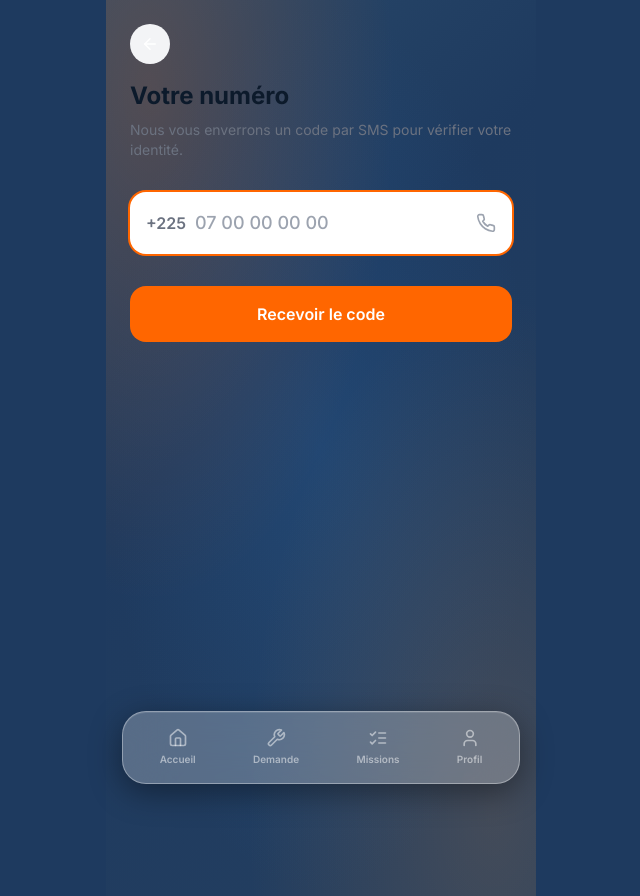
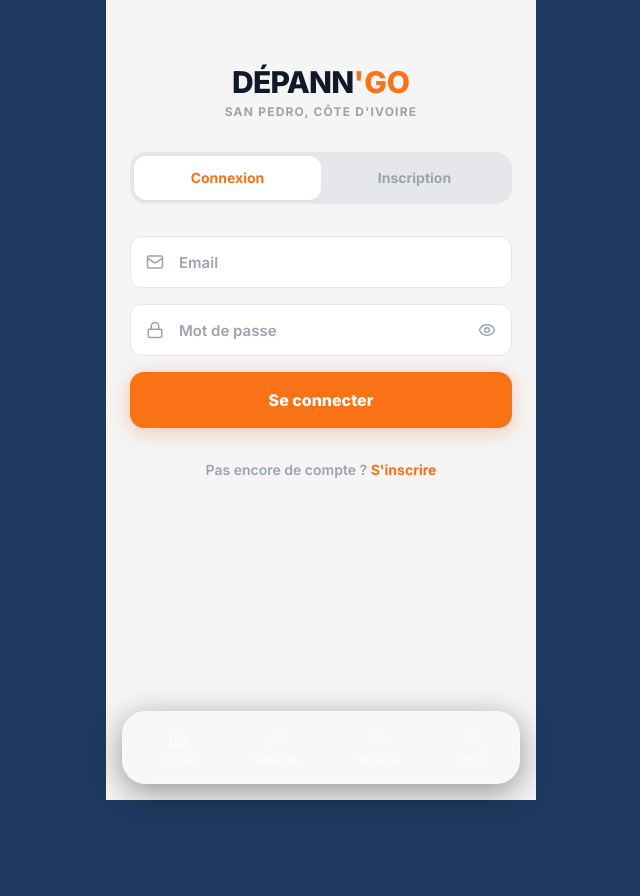
Before and after one commit to ridwangouet747-ai/depanngo-owner, a React (Vite) app: page /app/auth in a window 1280 px wide. Shown: the whole page, without its empty margins (319-959 px from the left). After the commit the page ends 800 px from the top, so only its background shows below. Built offline with nearby package versions, Linux system fonts and the light colour scheme; the HTML template or start-up script is replaced by a standard one.

Commit message:
redesign: Auth page style clair orange blanc

```diff
--- a/src/app-mobile/pages/Auth.tsx
+++ b/src/app-mobile/pages/Auth.tsx
@@ -1,166 +1,247 @@
 import { useState } from "react";
 import { useNavigate } from "react-router-dom";
-import { motion } from "framer-motion";
-import { Phone, ArrowLeft, Loader2 } from "lucide-react";
+import { Mail, Lock, Eye, EyeOff, User, Wrench, Loader2 } from "lucide-react";
 import { toast } from "sonner";
-import { MobileShell } from "../MobileShell";
 import { supabaseClient } from "@/lib/supabaseClient";
+import { supabaseExt } from "@/lib/supabaseExternal";
 
-type Step = "phone" | "otp" | "role";
+type Mode = "login" | "signup";
+type Role = "client" | "repairer";
 
 export default function Auth() {
-  const [step, setStep] = useState<Step>("phone");
-  const [phone, setPhone] = useState("");
-  const [otp, setOtp] = useState("");
-  const [role, setRole] = useState<"client" | "repairer">("client");
+  const navigate = useNavigate();
+  const [mode, setMode] = useState<Mode>("login");
+  const [email, setEmail] = useState("");
+  const [password, setPassword] = useState("");
+  const [showPassword, setShowPassword] = useState(false);
+  const [role, setRole] = useState<Role>("client");
   const [loading, setLoading] = useState(false);
-  const navigate = useNavigate();
 
-  const fullPhone = phone.startsWith("+") ? phone : `+225${phone.replace(/\D/g, "")}`;
-
-  async function sendOtp() {
-    if (phone.replace(/\D/g, "").length < 8) {
-      toast.error("Numéro invalide");
+  async function handleAuth() {
+    if (!email || !password) {
+      toast.error("Remplissez tous les champs");
       return;
     }
     setLoading(true);
-    const { error } = await supabaseClient.auth.signInWithOtp({ phone: fullPhone });
-    setLoading(false);
-    if (error) {
-      toast.error("Envoi du code impossible", { description: error.message });
-      return;
+    try {
+      if (mode === "login") {
+        const { error } = await supabaseClient.auth.signInWithPassword({ email, password });
+        if (error) throw error;
+        toast.success("Bienvenue !");
+        navigate("/app/home");
+      } else {
+        const { data, error } = await supabaseClient.auth.signUp({ email, password });
+        if (error) throw error;
+        if (data.user) {
+          await supabaseExt.from("profiles").upsert({
+            id: data.user.id,
+            email,
+            role,
+            phone: "",
+            full_name: email.split("@")[0],
+          }, { onConflict: "id" });
+        }
+        toast.success("Compte créé !");
+        navigate("/app/home");
+      }
+    } catch (e: any) {
+      toast.error(e?.message ?? "Une erreur est survenue");
+    } finally {
+      setLoading(false);
     }
-    toast.success("Code envoyé par SMS");
-    setStep("otp");
-  }
-
-  async function verifyOtp() {
-    if (otp.length < 4) return;
-    setLoading(true);
-    const { error } = await supabaseClient.auth.verifyOtp({
-      phone: fullPhone,
-      token: otp,
-      type: "sms",
-    });
-    setLoading(false);
-    if (error) {
-      toast.error("Code incorrect", { description: error.message });
-      return;
-    }
-    setStep("role");
-  }
-
-  async function finishRole() {
-    setLoading(true);
-    const { data: { user } } = await supabaseClient.auth.getUser();
-    if (user) {
-      await supabaseClient
-        .from("profiles")
-        .upsert({ id: user.id, phone: fullPhone, role }, { onConflict: "id" });
-    }
-    setLoading(false);
-    toast.success("Bienvenue sur DÉPANN'GO !");
-    navigate("/app/home");
   }
 
   return (
-    <MobileShell noBottomPad>
-      <div className="flex flex-col min-h-screen p-6">
-        <button
-          onClick={() => (step === "phone" ? navigate("/app/onboarding") : setStep("phone"))}
-          className="w-10 h-10 rounded-full bg-gray-100 flex items-center justify-center mb-4"
-        >
-          <ArrowLeft size={18} />
-        </button>
+    <div className="min-h-screen w-full bg-[#F5F5F5] flex flex-col max-w-[430px] mx-auto">
 
-        <motion.div key={step} initial={{ opacity: 0, x: 12 }} animate={{ opacity: 1, x: 0 }} className="flex-1">
-          {step === "phone" && (
-            <>
-              <h1 className="text-2xl font-bold text-brand-navy mb-2">Votre numéro</h1>
-              <p className="text-gray-500 mb-8 text-sm">Nous vous enverrons un code par SMS pour vérifier votre identité.</p>
-              <div className="relative">
-                <span className="absolute left-4 top-1/2 -translate-y-1/2 text-gray-500 font-semibold">+225</span>
-                <input
-                  type="tel"
-                  inputMode="numeric"
-                  value={phone.replace("+225", "")}
-                  onChange={(e) => setPhone(e.target.value)}
-                  placeholder="07 00 00 00 00"
-                  className="w-full pl-16 pr-4 py-4 rounded-2xl bg-white border border-border text-lg font-medium focus:ring-2 focus:ring-brand-primary focus:border-transparent outline-none"
-                  autoFocus
-                />
-                <Phone className="absolute right-4 top-1/2 -translate-y-1/2 text-gray-400" size={20} />
-              </div>
-              <button
-                onClick={sendOtp}
-                disabled={loading}
-                className="w-full mt-8 bg-brand-primary text-white font-semibold py-4 rounded-2xl shadow-glow-primary flex items-center justify-center gap-2 disabled:opacity-60 active:scale-95 transition-all"
-              >
-                {loading ? <Loader2 className="animate-spin" size={18} /> : "Recevoir le code"}
-              </button>
-            </>
-          )}
+      {/* Header Logo */}
+      <div className="flex flex-col items-center pt-16 pb-8">
+        <div className="flex items-center mb-1">
+          <span className="text-3xl font-black tracking-tight text-gray-900">DÉPANN</span>
+          <span className="text-3xl font-black text-orange-500">'GO</span>
+        </div>
+        <p className="text-xs font-bold text-gray-400 uppercase tracking-widest">
+          San Pedro, Côte d'Ivoire
+        </p>
+      </div>
 
-          {step === "otp" && (
-            <>
-              <h1 className="text-2xl font-bold text-brand-navy mb-2">Code de vérification</h1>
-              <p className="text-gray-500 mb-8 text-sm">Entrez le code à 6 chiffres envoyé au {fullPhone}.</p>
+      <div className="px-6 flex-1 flex flex-col">
+
+        {/* Toggle Connexion / Inscription */}
+        <div className="bg-gray-200 p-1 rounded-2xl flex mb-8">
+          {(["login", "signup"] as Mode[]).map((m) => (
+            <button
+              key={m}
+              onClick={() => setMode(m)}
+              className={`flex-1 py-3 rounded-xl text-sm font-bold transition-all ${
+                mode === m
+                  ? "bg-white text-orange-500 shadow-sm"
+                  : "text-gray-400"
+              }`}
+            >
+              {m === "login" ? "Connexion" : "Inscription"}
+            </button>
+          ))}
+        </div>
+
+        {/* Formulaire Connexion */}
+        {mode === "login" && (
+          <div className="space-y-4">
+            {/* Email */}
+            <div className="relative">
+              <Mail size={18} className="absolute left-4 top-1/2 -translate-y-1/2 text-gray-400" />
               <input
-                type="tel"
-                inputMode="numeric"
-                maxLength={6}
-                value={otp}
-                onChange={(e) => setOtp(e.target.value.replace(/\D/g, ""))}
-                placeholder="••••••"
-                className="w-full text-center tracking-[0.6em] text-2xl font-bold py-4 rounded-2xl bg-white border border-border focus:ring-2 focus:ring-brand-primary outline-none"
-                autoFocus
+                type="email"
+                value={email}
+                onChange={(e) => setEmail(e.target.value)}
+                placeholder="Email"
+                className="w-full h-[52px] bg-white border border-gray-200 rounded-xl pl-12 pr-4 font-semibold text-[15px] text-gray-900 placeholder:text-gray-400 outline-none focus:ring-2 focus:ring-orange-500/20 focus:border-orange-500 transition-all"
+              />
+            </div>
+
+            {/* Mot de passe */}
+            <div className="relative">
+              <Lock size={18} className="absolute left-4 top-1/2 -translate-y-1/2 text-gray-400" />
+              <input
+                type={showPassword ? "text" : "password"}
+                value={password}
+                onChange={(e) => setPassword(e.target.value)}
+                placeholder="Mot de passe"
+                className="w-full h-[52px] bg-white border border-gray-200 rounded-xl pl-12 pr-12 font-semibold text-[15px] text-gray-900 placeholder:text-gray-400 outline-none focus:ring-2 focus:ring-orange-500/20 focus:border-orange-500 transition-all"
               />
               <button
-                onClick={verifyOtp}
-                disabled={loading || otp.length < 4}
-                className="w-full mt-8 bg-brand-primary text-white font-semibold py-4 rounded-2xl shadow-glow-primary disabled:opacity-60 active:scale-95 transition-all flex items-center justify-center"
+                onClick={() => setShowPassword(!showPassword)}
+                className="absolute right-4 top-1/2 -translate-y-1/2 text-gray-400"
               >
-                {loading ? <Loader2 className="animate-spin" size={18} /> : "Vérifier"}
+                {showPassword ? <EyeOff size={18} /> : <Eye size={18} />}
               </button>
-              <button onClick={sendOtp} className="w-full mt-3 text-sm text-gray-500">
-                Renvoyer le code
+            </div>
+
+            {/* Bouton */}
+            <button
+              onClick={handleAuth}
+              disabled={loading}
+              className="w-full h-14 bg-orange-500 text-white font-black rounded-[14px] flex items-center justify-center gap-2 active:scale-95 transition-transform disabled:opacity-50 mt-2"
+              style={{ boxShadow: "0 4px 20px rgba(232,89,12,0.3)" }}
+            >
+              {loading && <Loader2 size={18} className="animate-spin" />}
+              {loading ? "Connexion..." : "Se connecter"}
+            </button>
+
+            <p className="text-center text-sm font-semibold text-gray-400 pt-4">
+              Pas encore de compte ?{" "}
+              <button
+                onClick={() => setMode("signup")}
+                className="text-orange-500 font-bold"
+              >
+                S'inscrire
               </button>
-            </>
-          )}
+            </p>
+          </div>
+        )}
 
-          {step === "role" && (
-            <>
-              <h1 className="text-2xl font-bold text-brand-navy mb-2">Vous êtes ?</h1>
-              <p className="text-gray-500 mb-8 text-sm">Choisissez le profil qui vous correspond.</p>
-              <div className="space-y-3">
-                {(["client", "repairer"] as const).map((r) => (
+        {/* Formulaire Inscription */}
+        {mode === "signup" && (
+          <div className="space-y-4">
+            {/* Email */}
+            <div className="relative">
+              <Mail size={18} className="absolute left-4 top-1/2 -translate-y-1/2 text-gray-400" />
+              <input
+                type="email"
+                value={email}
+                onChange={(e) => setEmail(e.target.value)}
+                placeholder="Email"
+                className="w-full h-[52px] bg-white border border-gray-200 rounded-xl pl-12 pr-4 font-semibold text-[15px] text-gray-900 placeholder:text-gray-400 outline-none focus:ring-2 focus:ring-orange-500/20 focus:border-orange-500 transition-all"
+              />
+            </div>
+
+            {/* Mot de passe */}
+            <div className="relative">
+              <Lock size={18} className="absolute left-4 top-1/2 -translate-y-1/2 text-gray-400" />
+              <input
+                type={showPassword ? "text" : "password"}
+                value={password}
+                onChange={(e) => setPassword(e.target.value)}
+                placeholder="Mot de passe"
+                className="w-full h-[52px] bg-white border border-gray-200 rounded-xl pl-12 pr-12 font-semibold text-[15px] text-gray-900 placeholder:text-gray-400 outline-none focus:ring-2 focus:ring-orange-500/20 focus:border-orange-500 transition-all"
+              />
+              <button
+                onClick={() => setShowPassword(!showPassword)}
+                className="absolute right-4 top-1/2 -translate-y-1/2 text-gray-400"
+              >
+                {showPassword ? <EyeOff size={18} /> : <Eye size={18} />}
+              </button>
+            </div>
+
+            {/* Choix du rôle */}
+            <p className="text-xs font-black text-gray-400 uppercase tracking-wider pt-2">
+              Vous êtes :
+            </p>
+
+            <div className="space-y-3">
+              {([
+                {
+                  id: "client" as Role,
+                  icon: User,
+                  label: "Je cherche un réparateur",
+                  desc: "Trouvez un pro en 60 secondes",
+                },
+                {
+                  id: "repairer" as Role,
+                  icon: Wrench,
+                  label: "Je suis réparateur",
+                  desc: "Recevez des missions à San Pedro",
+                },
+              ]).map((r) => {
+                const Icon = r.icon;
+                const active = role === r.id;
+                return (
                   <button
-                    key={r}
-                    onClick={() => setRole(r)}
-                    className={`w-full p-5 rounded-2xl border-2 text-left transition-all ${
-                      role === r ? "border-brand-primary bg-brand-primary-soft" : "border-border bg-white"
+                    key={r.id}
+                    onClick={() => setRole(r.id)}
+                    className={`w-full p-4 rounded-2xl border-2 flex items-center gap-4 text-left transition-all active:scale-[0.98] ${
+                      active
+                        ? "bg-orange-50 border-orange-500"
+                        : "bg-white border-gray-200"
                     }`}
                   >
-                    <div className="font-semibold text-brand-navy">
-                      {r === "client" ? "Je cherche un réparateur" : "Je suis réparateur"}
+                    <div className={`w-12 h-12 rounded-xl flex items-center justify-center shrink-0 ${
+                      active ? "bg-orange-500" : "bg-orange-50"
+                    }`}>
+                      <Icon size={22} className={active ? "text-white" : "text-orange-500"} />
                     </div>
-                    <div className="text-xs text-gray-500 mt-1">
-                      {r === "client" ? "Trouvez un pro vérifié près de chez vous" : "Recevez des missions à San Pedro"}
+                    <div>
+                      <p className="font-bold text-sm text-gray-900">{r.label}</p>
+                      <p className="text-[11px] text-gray-400 font-semibold mt-0.5">{r.desc}</p>
                     </div>
                   </button>
-                ))}
-              </div>
+                );
+              })}
+            </div>
+
+            {/* Bouton */}
+            <button
+              onClick={handleAuth}
+              disabled={loading}
+              className="w-full h-14 bg-orange-500 text-white font-black rounded-[14px] flex items-center justify-center gap-2 active:scale-95 transition-transform disabled:opacity-50 mt-4"
+              style={{ boxShadow: "0 4px 20px rgba(232,89,12,0.3)" }}
+            >
+              {loading && <Loader2 size={18} className="animate-spin" />}
+              {loading ? "Création..." : "Créer mon compte"}
+            </button>
+
+            <p className="text-center text-sm font-semibold text-gray-400 pt-4">
+              Déjà inscrit ?{" "}
               <button
-                onClick={finishRole}
-                disabled={loading}
-                className="w-full mt-8 bg-brand-primary text-white font-semibold py-4 rounded-2xl shadow-glow-primary disabled:opacity-60 active:scale-95 transition-all flex items-center justify-center"
+                onClick={() => setMode("login")}
+                className="text-orange-500 font-bold"
               >
-                {loading ? <Loader2 className="animate-spin" size={18} /> : "Continuer"}
+                Se connecter
               </button>
-            </>
-          )}
-        </motion.div>
+            </p>
+          </div>
+        )}
       </div>
-    </MobileShell>
+    </div>
   );
 }
```
